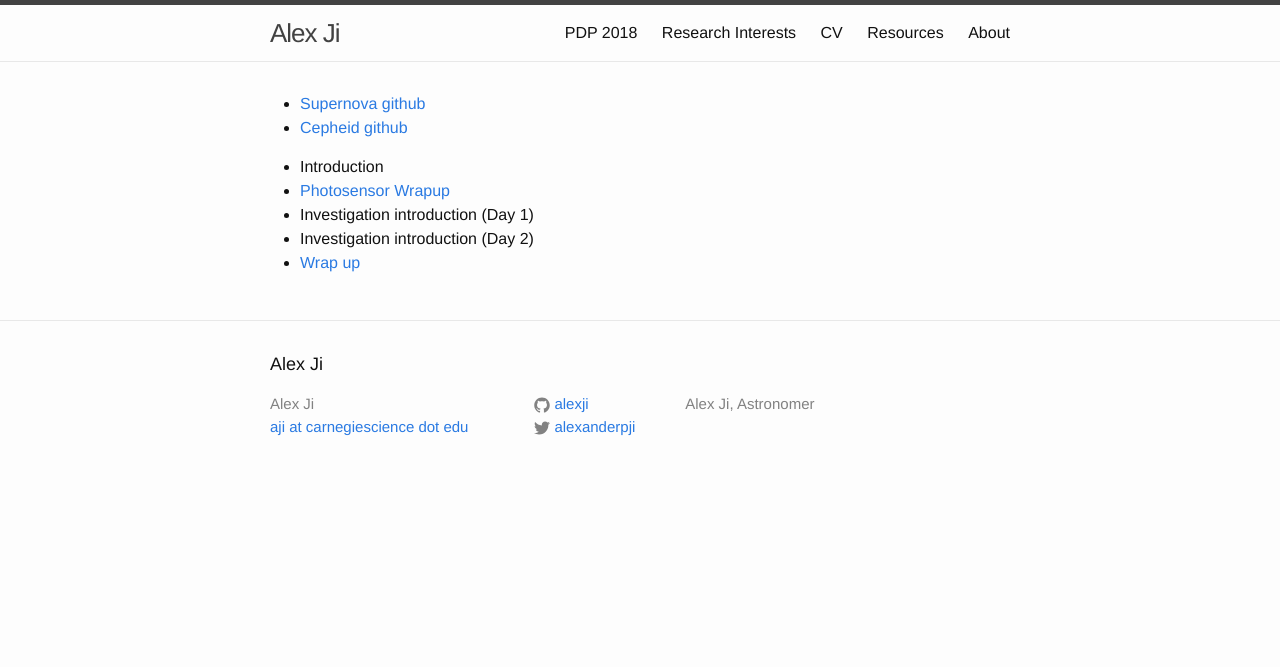
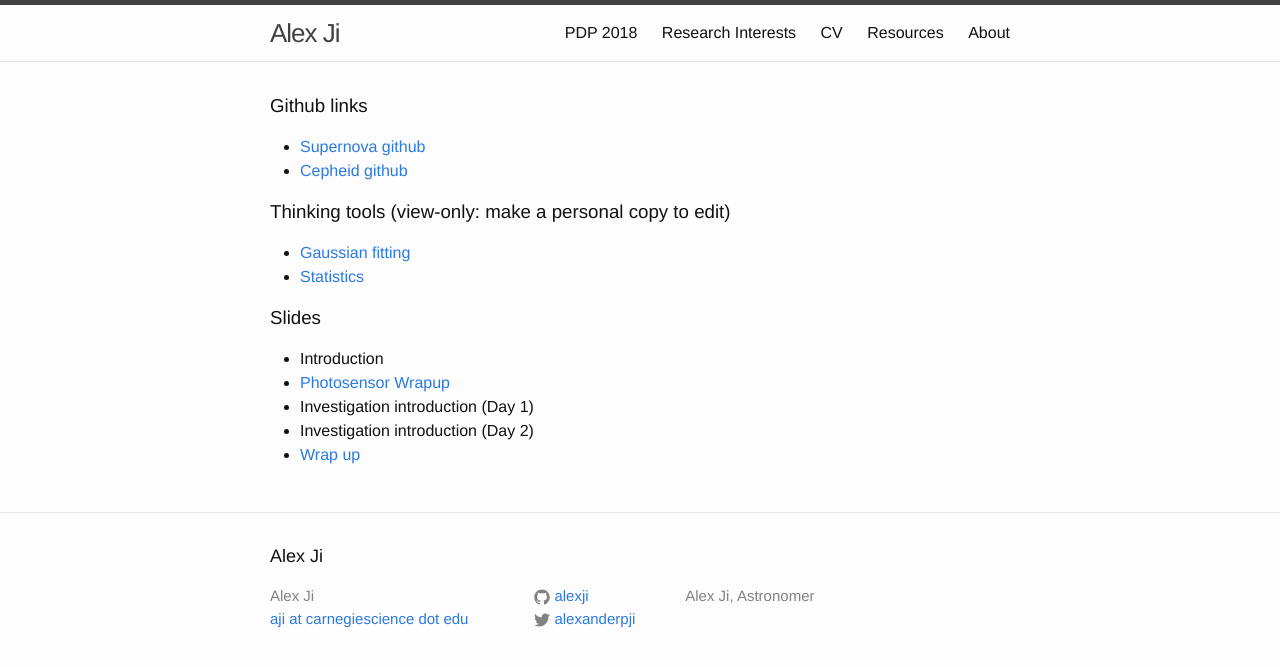
Before and after one commit to alexji/alexji.github.io, a Jekyll site: the page built from pdp2018.md, in a window 1280 px wide. Shown: the top 667 px of the page. Built offline with Jekyll 4.4.1, drawn with Linux system fonts in a browser that asks for light colours.

Commit message:
Updated some PDP links

```diff
--- a/pdp2018.md
+++ b/pdp2018.md
@@ -4,9 +4,20 @@ title: PDP 2018
 permalink: /PDP2018/
 ---
 
+<!--
+* Supernova notebook
+* [Cepheid notebook (view-only: make a personal copy to edit)](https://colab.research.google.com/drive/195CEZILmIgOeqnrm-3ENc812J-zGBdjR)
+-->
+
+### Github links
 * [Supernova github](https://github.com/deckerkf/carnegiepdp2018.git)
 * [Cepheid github](https://github.com/alexji/CarnegiePDP2018)
 
+### Thinking tools (view-only: make a personal copy to edit)
+* [Gaussian fitting](https://raw.githubusercontent.com/alexji/CarnegiePDP2018/master/GaussianTool.ipynb)
+* [Statistics](https://raw.githubusercontent.com/alexji/CarnegiePDP2018/master/StatisticsThinkingTool.ipynb)
+
+### Slides
 * Introduction
 * [Photosensor Wrapup](https://docs.google.com/presentation/d/12cuJJH-HJZTpz5I-J5G9UOAyKl7pxfvj-u-uFnAyn50/edit?usp=sharing)
 * Investigation introduction (Day 1)
```
